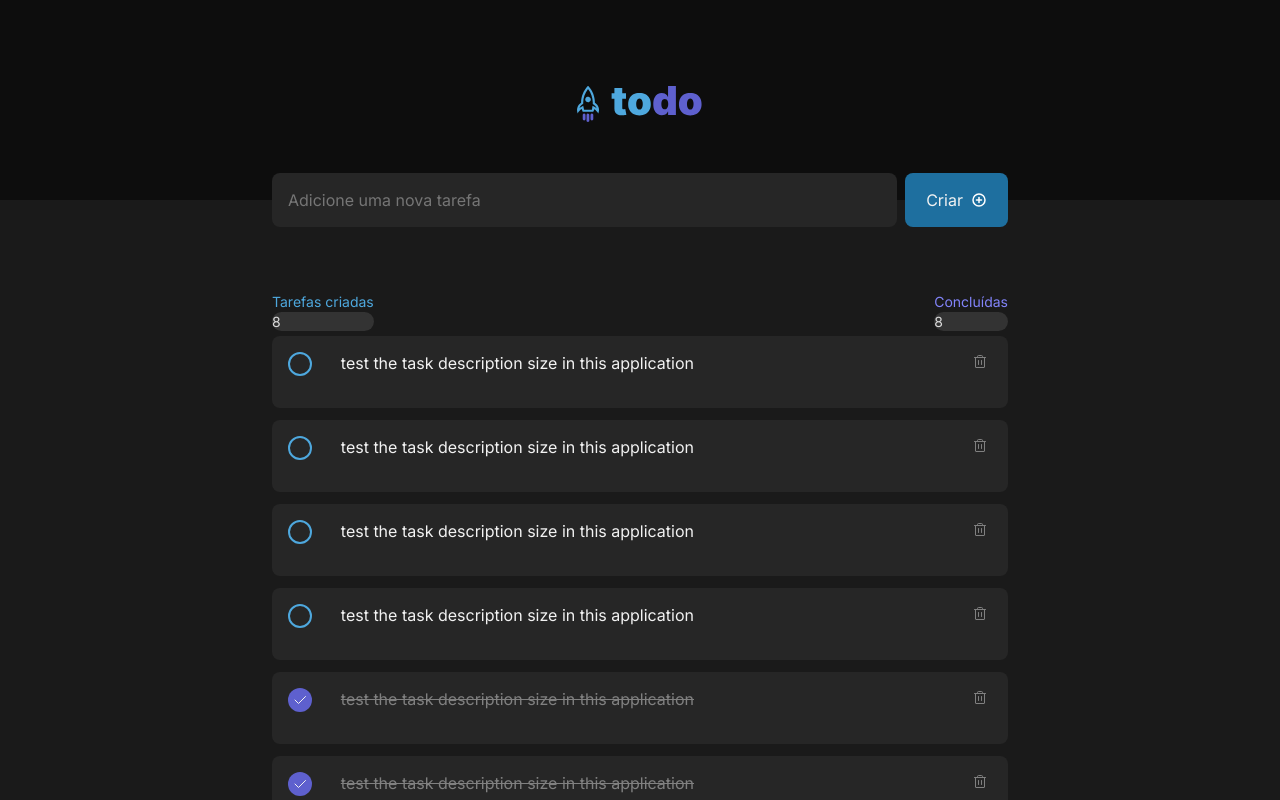
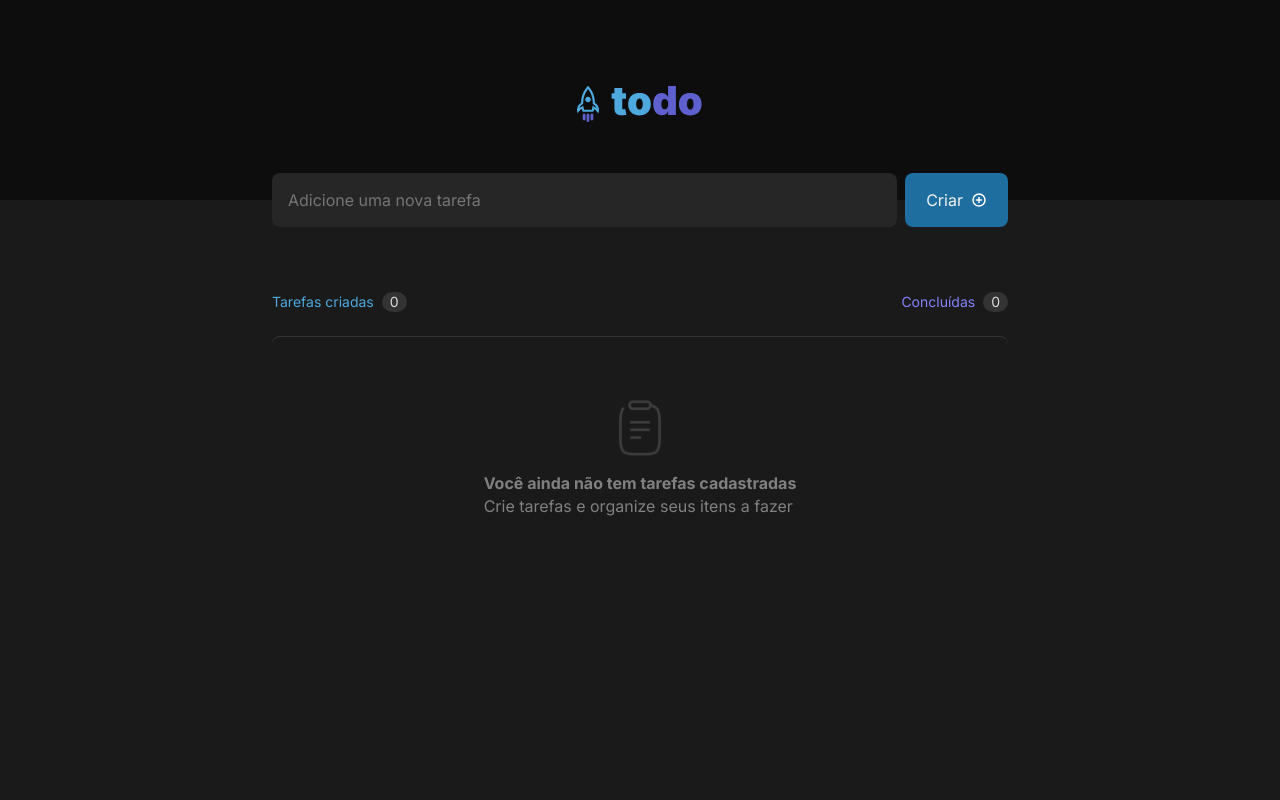
Before and after one commit to Cleidson-Oliveira/todo-list-react-ts, a React (Vite) app: page / in a window 1280 px wide. Shown: the top 800 px of the page. Built offline with nearby package versions, Linux system fonts and the light colour scheme.

Commit message:
chore: add context and refactoring components to use

```diff
--- a/package.json
+++ b/package.json
@@ -11,11 +11,13 @@
   "dependencies": {
     "phosphor-react": "^1.4.1",
     "react": "^18.2.0",
-    "react-dom": "^18.2.0"
+    "react-dom": "^18.2.0",
+    "uuid": "^9.0.0"
   },
   "devDependencies": {
     "@types/react": "^18.0.17",
     "@types/react-dom": "^18.0.6",
+    "@types/uuid": "^8.3.4",
     "@typescript-eslint/eslint-plugin": "^5.40.1",
     "@typescript-eslint/parser": "^5.40.1",
     "@vitejs/plugin-react": "^2.0.1",
--- a/src/App.tsx
+++ b/src/App.tsx
@@ -1,55 +1,13 @@
 import Header from "./components/header";
 import TasksList from "./components/taskList";
+import { TasksProvider } from "./contexts/tasks/provider";
 
 function App() {
-	const tasks = [
-		{
-			id: "testee1",
-			description: "test the task description size in this application",
-			isComplited: false
-		},
-		{
-			id: "testee2",
-			description: "test the task description size in this application",
-			isComplited: false
-		},
-		{
-			id: "testee3",
-			description: "test the task description size in this application",
-			isComplited: false
-		},
-		{
-			id: "testee4",
-			description: "test the task description size in this application",
-			isComplited: false
-		},
-		{
-			id: "testee1",
-			description: "test the task description size in this application",
-			isComplited: true
-		},
-		{
-			id: "testee2",
-			description: "test the task description size in this application",
-			isComplited: true
-		},
-		{
-			id: "testee3",
-			description: "test the task description size in this application",
-			isComplited: true
-		},
-		{
-			id: "testee4",
-			description: "test the task description size in this application",
-			isComplited: true
-		},
-	];
-
 	return (
-		<div>
-			<Header />
-			<TasksList tasks={tasks}/>
-		</div>
+		<TasksProvider>
+			<Header/>
+			<TasksList/>
+		</TasksProvider>
 	);
 }
 
--- a/src/components/formNewTask/index.tsx
+++ b/src/components/formNewTask/index.tsx
@@ -1,14 +1,22 @@
-import { useState } from "react";
+import { useContext, useState } from "react";
 import { PlusCircle } from "phosphor-react";
 
 import style from "./style.module.css";
+import { TaskContext } from "../../contexts/tasks/context";
 
-interface NewTaskInputValueProps {
-	fn: (description: string) => void
-}
+export function NewTask() {
+	const [newTaskInputValue, setNewTaskInputValue] = useState("");
+	const { createTask } = useContext(TaskContext);
 
-export function NewTask({ fn }: NewTaskInputValueProps) {
-	const [newTaskInputValue, setNewTaskInputValue] = useState("");
+	const handleAddNewTask = () => {
+		if (newTaskInputValue == "") {
+			alert("Você deve incluir uma descrição para a tarefa!");
+		} else {
+			createTask(newTaskInputValue);
+			setNewTaskInputValue("");
+		}
+	};
+
 	return (
 		<div className={style.newTask}>
 			<input
@@ -17,7 +25,7 @@ export function NewTask({ fn }: NewTaskInputValueProps) {
 				value={newTaskInputValue}
 				onChange={(e)=>setNewTaskInputValue(e.target.value)}
 			/>
-			<button onClick={() => fn(newTaskInputValue)}>
+			<button onClick={handleAddNewTask}>
 				Criar
 				<PlusCircle weight="bold" color="white" />
 			</button>
--- a/src/components/task/index.tsx
+++ b/src/components/task/index.tsx
@@ -1,4 +1,6 @@
 import { Check, Trash } from "phosphor-react";
+import { useContext } from "react";
+import { TaskContext } from "../../contexts/tasks/context";
 import style from "./style.module.css";
 
 export interface ITask {
@@ -12,16 +14,17 @@ interface TaskProps {
 }
 
 export function Task ({ task }: TaskProps) {
+	const { deleteTask, setTaskAsComplited } = useContext(TaskContext);
 	return (
 		<li className={style.task}>
 			{task.isComplited
-				? <button className={style.check}><Check/></button>
-				: <button className={style.uncheck}></button>
+				? <button onClick={() => setTaskAsComplited(task.id)} className={style.check}><Check/></button>
+				: <button onClick={() => setTaskAsComplited(task.id)} className={style.uncheck}></button>
 			}
 			<p className={task.isComplited ? style.descriptiontaskcomplited : style.description}>
 				{task.description}
 			</p>
-			<button className={style.trash}><Trash/></button>
+			<button onClick={() => deleteTask(task.id)} className={style.trash}><Trash/></button>
 		</li>
 	);
 }
--- a/src/components/taskList/index.tsx
+++ b/src/components/taskList/index.tsx
@@ -1,12 +1,12 @@
-import { ITask, Task } from "../task";
+import { useContext } from "react";
+import { TaskContext } from "../../contexts/tasks/context";
+import { Task } from "../task";
 
 import style from "./style.module.css";
 
-interface TasksListProps{
-    tasks: ITask[]
-}
+function TasksList() {
 
-function TasksList({ tasks }: TasksListProps) {
+	const { tasks, complitedTasksAmount } = useContext(TaskContext);
 
 	return (
 		<div className={style.taskList}>
@@ -17,10 +17,12 @@ function TasksList({ tasks }: TasksListProps) {
 				</span>
 				<span>
 					<p>Concluídas</p>
-					<p className={style.counter}>{tasks.length}</p>
+					<p className={style.counter}>
+						{complitedTasksAmount > 0 ? `${complitedTasksAmount} de ${tasks.length}` : 0}
+					</p>
 				</span>
 			</header>
-			{tasks?.length === 0
+			{tasks.length === 0
 				? <div>
 					<img src="./clipboard.svg" alt="" />
 					<span>
--- a/src/components/taskList/style.module.css
+++ b/src/components/taskList/style.module.css
@@ -11,6 +11,8 @@
 }
 
 .taskList header span {
+    display: flex;
+    gap: .5rem;
     height: 1.25rem;
     font-size: .875rem;
 }
@@ -24,6 +26,7 @@
 }
 
 .counter {
+    padding: 0 .5rem;
     border-radius: calc(1.25rem/2);
     background-color: var(--gray-400);
     color: var(--gray-200);
--- /dev/null
+++ b/src/contexts/tasks/context.ts
@@ -0,0 +1,13 @@
+import { createContext } from "react";
+
+import { ITask } from "../../components/task";
+
+interface ITasksContext {
+    complitedTasksAmount: number,
+    tasks: ITask[],
+    createTask: (description: string) => void,
+    deleteTask: (id: string) => void,
+    setTaskAsComplited: (id: string) => void,
+}
+
+export const TaskContext = createContext({} as ITasksContext);
--- /dev/null
+++ b/src/contexts/tasks/provider.tsx
@@ -0,0 +1,75 @@
+import { ReactNode, useEffect, useState } from "react";
+import { TaskContext } from "./context";
+import { v4 as uuidv4 } from "uuid";
+
+import { ITask } from "../../components/task";
+
+interface TasksProviderProps {
+    children: ReactNode
+}
+
+export const TasksProvider = ({children}: TasksProviderProps) => {
+	const [ tasks, setTasks ] = useState([] as ITask[]);
+
+	const [ complitedTasksAmount, setComplitedTasksAmount ] = useState(0);
+
+	const createTask = (description: string) => {
+		const newTask = {
+			id: uuidv4(),
+			description,
+			isComplited: false
+		};
+
+		setTasks(prevState => [...prevState, newTask]);
+		saveTasksOnStorage([...tasks, newTask]);
+	};
+
+	const setTaskAsComplited = (id: string) => {
+		let updatedTask = tasks;
+		updatedTask = updatedTask.map((task) => (
+			task.id === id ? {...task, isComplited: !task.isComplited} : task
+		));
+		setTasks(updatedTask);
+		saveTasksOnStorage(updatedTask);
+	};
+
+	const deleteTask = (id: string) => {
+		let updatedTasks = tasks;
+
+		updatedTasks = updatedTasks.filter(task => (
+			task.id !== id
+		));
+
+		setTasks(updatedTasks);
+		saveTasksOnStorage(updatedTasks);
+	};
+
+	const saveTasksOnStorage = (tasks: ITask[]) => {
+		localStorage.setItem("@todo", JSON.stringify(tasks));
+	};
+
+	const getStoredTasks = () => {
+		const tasks = JSON.parse(localStorage.getItem("@todo") as string);
+		if ( tasks ) {
+			setTasks(tasks);
+		}
+	};
+
+	useEffect(() => {
+		getStoredTasks();
+	}, []);
+
+	useEffect(() => {
+		const complitedtasks = tasks.reduce((acumulator, task) => (
+			task.isComplited ? acumulator + 1 : acumulator
+		), 0);
+
+		setComplitedTasksAmount(complitedtasks);
+	}, [tasks]);
+
+	return (
+		<TaskContext.Provider value={{tasks, complitedTasksAmount, createTask, setTaskAsComplited, deleteTask}}>
+			{children}
+		</TaskContext.Provider>
+	);
+};
```
Also changed, not shown: 1 other file (tests, documents, lock files or other folders).
